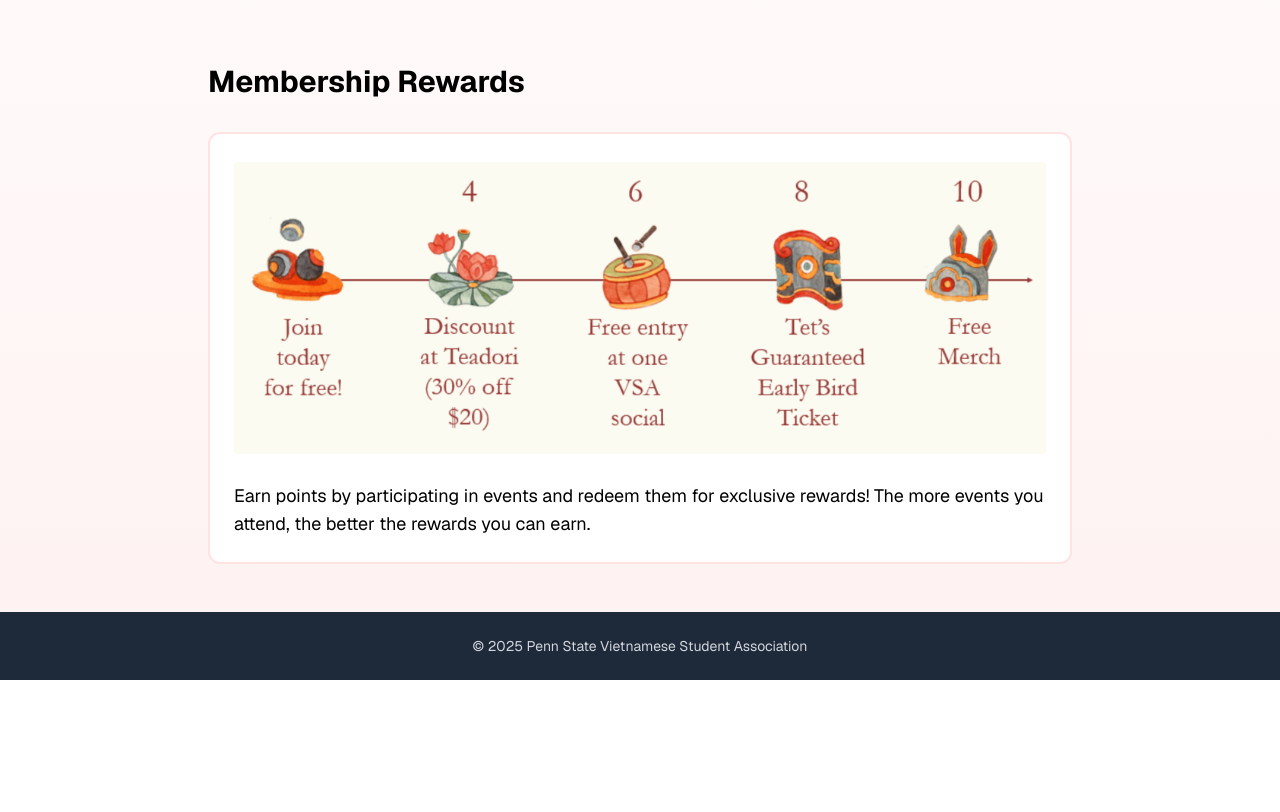
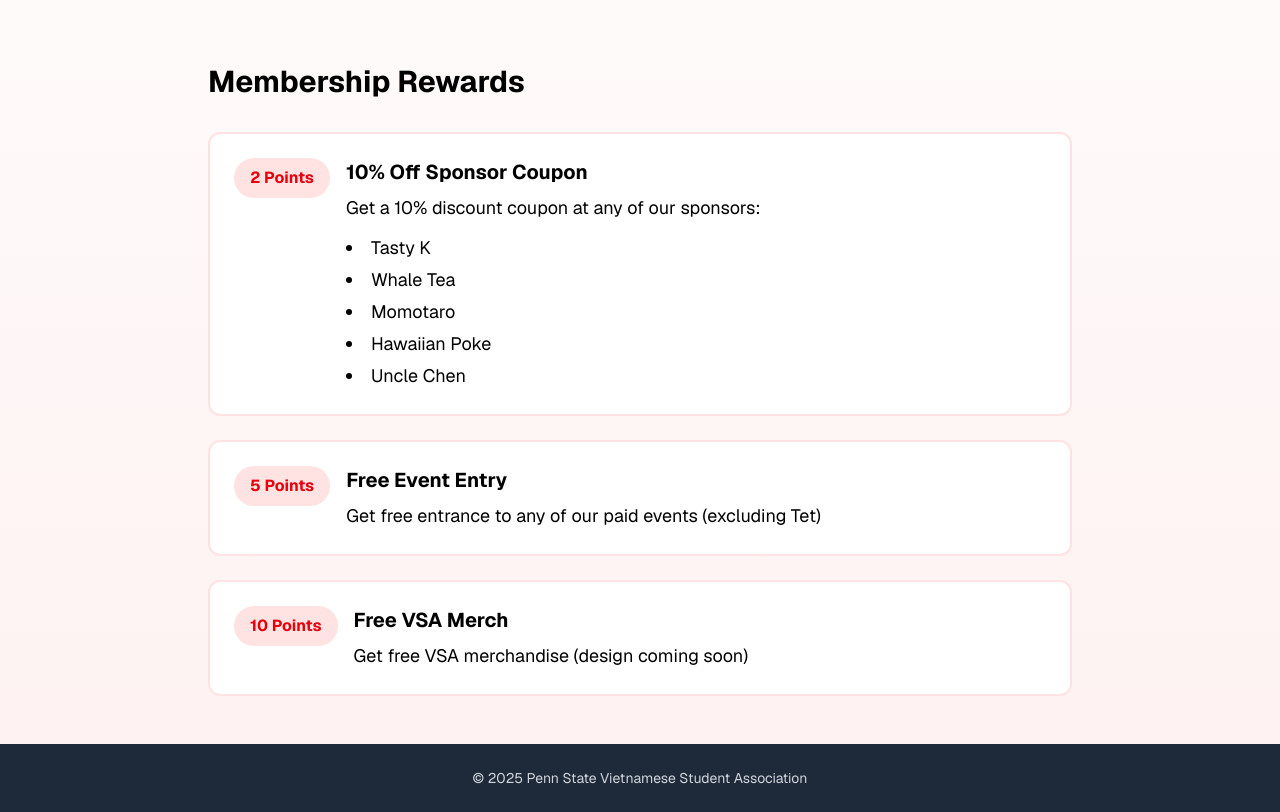
Before and after one commit to khai-ta/psu-vsa-website, a Next.js app: page /membership in a window 1280 px wide. Shown: the part 524-1336 px from the top of the page. Before the commit the page ends 1204 px from the top, so only its background shows below. Built offline with nearby package versions, Linux system fonts and the light colour scheme.

Commit message:
change membership program page

```diff
--- a/package.json
+++ b/package.json
@@ -9,7 +9,7 @@
     "lint": "next lint"
   },
   "dependencies": {
-    "next": "15.3.1",
+    "next": "^15.5.6",
     "react": "^19.0.0",
     "react-dom": "^19.0.0",
     "react-icons": "^5.5.0"
@@ -23,6 +23,6 @@
     "eslint": "^9",
     "eslint-config-next": "15.3.1",
     "tailwindcss": "^4",
-    "typescript": "^5"
+    "typescript": "5.9.3"
   }
 }
--- a/src/app/membership/page.tsx
+++ b/src/app/membership/page.tsx
@@ -37,19 +37,58 @@
         {/* Rewards Section */}
         <section>
           <h2 className="text-3xl font-bold mb-8 text-black">Membership Rewards</h2>
-          <div className="bg-white rounded-xl p-6 border-2 border-red-100">
-            <div className="relative w-full h-[300px] mb-6 rounded-lg overflow-hidden">
-              <Image
-                src="/assets/rewards.png"
-                alt="Membership Rewards"
-                fill
-                className="object-contain"
-                sizes="(max-width: 768px) 100vw, (max-width: 1200px) 50vw, 33vw"
-              />
+          <div className="space-y-6">
+            {/* 2 Points Reward */}
+            <div className="bg-white rounded-xl p-6 border-2 border-red-100 hover:border-red-300 transition-colors">
+              <div className="flex items-start gap-4">
+                <div className="bg-red-100 rounded-full px-4 py-2 font-bold text-red-600 shrink-0">
+                  2 Points
+                </div>
+                <div>
+                  <h3 className="text-xl font-bold mb-2 text-black">10% Off Sponsor Coupon</h3>
+                  <p className="text-lg text-black mb-3">
+                    Get a 10% discount coupon at any of our sponsors:
+                  </p>
+                  <ul className="list-disc list-inside text-lg text-black space-y-1">
+                    <li>Tasty K</li>
+                    <li>Whale Tea</li>
+                    <li>Momotaro</li>
+                    <li>Hawaiian Poke</li>
+                    <li>Uncle Chen</li>
+                  </ul>
+                </div>
+              </div>
             </div>
-            <p className="text-lg text-black">
-              Earn points by participating in events and redeem them for exclusive rewards! The more events you attend, the better the rewards you can earn.
-            </p>
+
+            {/* 5 Points Reward */}
+            <div className="bg-white rounded-xl p-6 border-2 border-red-100 hover:border-red-300 transition-colors">
+              <div className="flex items-start gap-4">
+                <div className="bg-red-100 rounded-full px-4 py-2 font-bold text-red-600 shrink-0">
+                  5 Points
+                </div>
+                <div>
+                  <h3 className="text-xl font-bold mb-2 text-black">Free Event Entry</h3>
+                  <p className="text-lg text-black">
+                    Get free entrance to any of our paid events (excluding Tet)
+                  </p>
+                </div>
+              </div>
+            </div>
+
+            {/* 10 Points Reward */}
+            <div className="bg-white rounded-xl p-6 border-2 border-red-100 hover:border-red-300 transition-colors">
+              <div className="flex items-start gap-4">
+                <div className="bg-red-100 rounded-full px-4 py-2 font-bold text-red-600 shrink-0">
+                  10 Points
+                </div>
+                <div>
+                  <h3 className="text-xl font-bold mb-2 text-black">Free VSA Merch</h3>
+                  <p className="text-lg text-black">
+                    Get free VSA merchandise (design coming soon)
+                  </p>
+                </div>
+              </div>
+            </div>
           </div>
         </section>
       </div>
```
Also changed, not shown: 1 other file (tests, documents, lock files or other folders).
